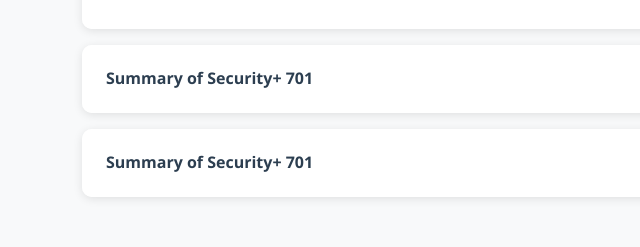
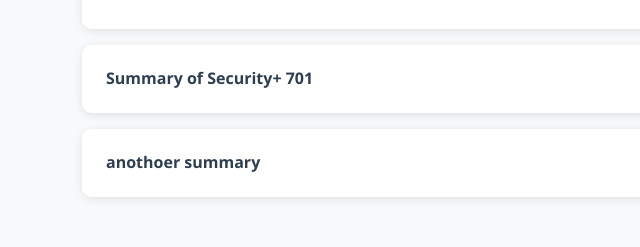
Before and after one commit to Hoza7ifa/potfolio, a plain HTML site: page index.html in a window 1280 px wide. Shown: the part 4058-4305 px from the top of the page, 0-640 px from the left. Drawn offline with nearby package versions, Linux system fonts and the light colour scheme.

Commit message:
Update index.html

```diff
--- a/index.html
+++ b/index.html
@@ -370,7 +370,7 @@
                     <h2 class="accordion-header">
                         <button class="accordion-button collapsed" type="button" data-bs-toggle="collapse"
                             data-bs-target="#collapseTwo" aria-expanded="false" aria-controls="collapseTwo">
-                         Summary of Security+ 701
+                         anothoer summary
                         </button>
                     </h2>
                     <div id="collapseTwo" class="accordion-collapse collapse" data-bs-parent="#notesAccordion">
```
